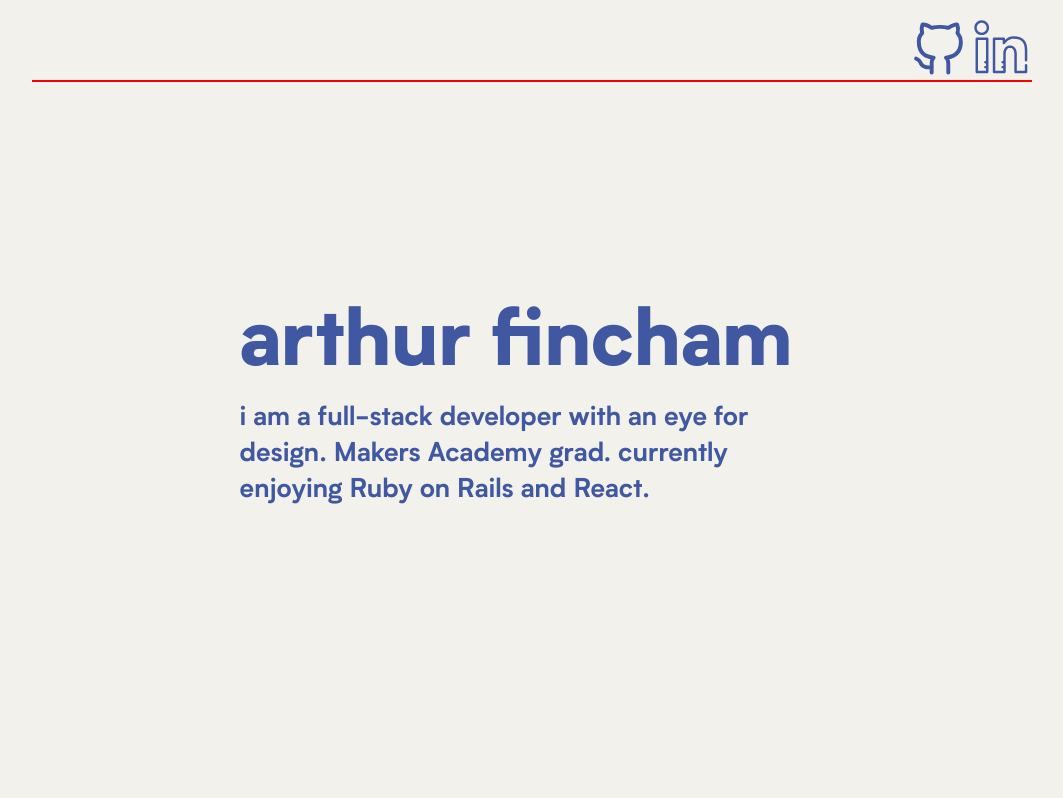
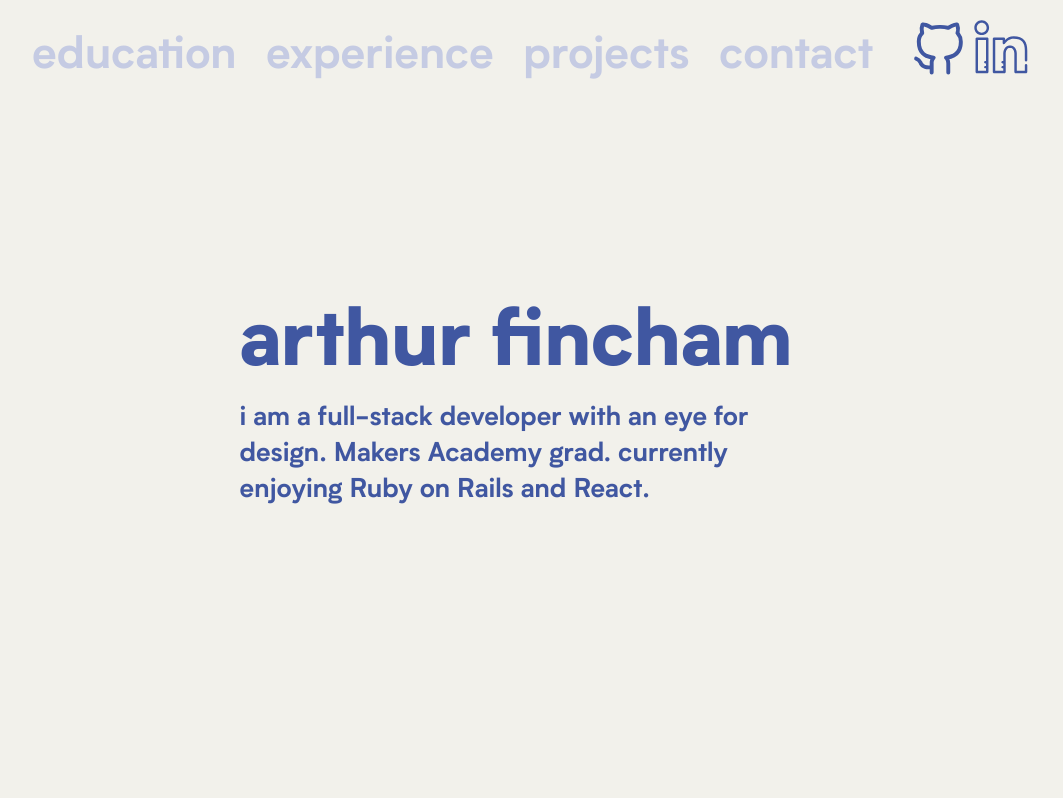
Before and after one commit to arthurfincham/react-portfolio, a React (Create React App) app: page / in a window 1280 px wide. Shown: the top 798 px of the page, without its empty margins (108-1171 px from the left). Built offline with nearby package versions, Linux system fonts and the light colour scheme; a web font is replaced by a local one.

Commit message:
update desktop nav bar

```diff
--- a/src/App.css
+++ b/src/App.css
@@ -65,6 +65,7 @@
   position: relative;
   text-align: left;
   min-height: fit-content;
+  margin-bottom: 20vh;
 }
 
 .flex-col {
@@ -413,7 +414,7 @@ h1.project-h1 {
   flex-direction: row;
   justify-content: space-between;
   align-items: flex-end;
-  border-bottom: 2px solid red;
+  padding-bottom: 1em;
 }
 
 @media only screen and (min-width: 1100px) {
@@ -438,9 +439,75 @@ h1.project-h1 {
 }
 
 .navTitle {
+  color: #c5cbe3;
+  font-size: 2em;
+  margin: 0;
+  padding: 0;
+  line-height: 1em;
+}
+
+.navTitle-active {
   color: #f23c1f;
   font-size: 2em;
   margin: 0;
   padding: 0;
   line-height: 1em;
 }
+
+.anchor {
+  font-family: 'Biotif-Bold';
+  font-size: 1em;
+  text-decoration: underline;
+  text-decoration-color: #f23c1f;
+}
+
+.anchor {
+  position: relative;
+  text-decoration: none;
+  padding-bottom: 1px;
+}
+
+.anchor:before,
+.anchor:after {
+  content: '';
+  position: absolute;
+  bottom: 2px;
+  left: 0;
+  right: 0;
+  height: 2px;
+  background-color: #f37272;
+}
+.anchor:before {
+  opacity: 0;
+  transform: translateY(-8px);
+  transition: transform 0s cubic-bezier(0.175, 0.885, 0.32, 1.275), opacity 0s;
+}
+.anchor:after {
+  opacity: 0;
+  transform: translateY(4px);
+  transition: transform 0.2s cubic-bezier(0.175, 0.885, 0.32, 1.275), opacity 0.2s;
+}
+.anchor:hover:before,
+.anchor:focus:before,
+.anchor:hover:after,
+.anchor:focus:after {
+  opacity: 1;
+  transform: translateY(0);
+}
+.anchor:hover:before,
+.anchor:focus:before {
+  transition: transform 0.2s cubic-bezier(0.175, 0.885, 0.32, 1.275), opacity 0.2s;
+}
+.anchor:hover:after,
+.anchor:focus:after {
+  transition: transform 0s 0.2s cubic-bezier(0.175, 0.885, 0.32, 1.275), opacity 0s 0.2s;
+}
+
+@keyframes name-of-animation {
+  0% {
+    opacity: 0;
+  }
+  100% {
+    opacity: 1;
+  }
+}
--- a/src/components/Navbar.js
+++ b/src/components/Navbar.js
@@ -1,33 +1,103 @@
 import React from 'react';
 import IconLinks from './IconLinks';
-import Fade from 'react-reveal/Fade';
 
 export default function Navbar({ section1InView, section2InView, section3InView, section4InView, section5InView }) {
   let determineTitle = () => {
     if (section1InView) {
-      return '';
+      return (
+        <>
+          <a className="anchor" href="#Education">
+            <h3 className="navTitle">education</h3>
+          </a>
+          <a className="anchor" href="#Experience">
+            <h3 className="navTitle">experience</h3>
+          </a>
+          <a className="anchor" href="#Projects">
+            <h3 className="navTitle">projects</h3>
+          </a>
+          <a className="anchor" href="#Pontact">
+            <h3 className="navTitle">contact</h3>
+          </a>
+        </>
+      );
     }
     if (section2InView) {
-      return 'Education';
+      return (
+        <>
+          <a className="anchor" href="#Education">
+            <h3 className="navTitle-active">education</h3>
+          </a>
+          <a className="anchor" href="#Experience">
+            <h3 className="navTitle">experience</h3>
+          </a>
+          <a className="anchor" href="#Projects">
+            <h3 className="navTitle">projects</h3>
+          </a>
+          <a className="anchor" href="#Contact">
+            <h3 className="navTitle">contact</h3>
+          </a>
+        </>
+      );
     }
     if (section3InView) {
-      return 'Experience';
+      return (
+        <>
+          <a className="anchor" href="#Education">
+            <h3 className="navTitle">education</h3>
+          </a>
+          <a className="anchor" href="#Experience">
+            <h3 className="navTitle-active">experience</h3>
+          </a>
+          <a className="anchor" href="#Projects">
+            <h3 className="navTitle">projects</h3>
+          </a>
+          <a className="anchor" href="#Contact">
+            <h3 className="navTitle">contact</h3>
+          </a>
+        </>
+      );
     }
     if (section4InView) {
-      return 'Projects';
+      return (
+        <>
+          <a className="anchor" href="#Education">
+            <h3 className="navTitle">education</h3>
+          </a>
+          <a className="anchor" href="#Experience">
+            <h3 className="navTitle">experience</h3>
+          </a>
+          <a className="anchor" href="#Projects">
+            <h3 className="navTitle-active">projects</h3>
+          </a>
+          <a className="anchor" href="#Contact">
+            <h3 className="navTitle">contact</h3>
+          </a>
+        </>
+      );
     }
     if (section5InView) {
-      return 'Contact';
+      return (
+        <>
+          <a className="anchor" href="#Education">
+            <h3 className="navTitle">education</h3>
+          </a>
+          <a className="anchor" href="#Experience">
+            <h3 className="navTitle">experience</h3>
+          </a>
+          <a className="anchor" href="#Projects">
+            <h3 className="navTitle">projects</h3>
+          </a>
+          <a className="anchor" href="#Contact">
+            <h3 className="navTitle-active">contact</h3>
+          </a>
+        </>
+      );
     }
   };
   let sectionTitle = determineTitle;
   return (
     <nav className="navbar">
-      <h2 className="navTitle">
-        <Fade duration={500} spy={sectionTitle()}>
-          {sectionTitle()}
-        </Fade>
-      </h2>
+      {sectionTitle()}
       <IconLinks />
     </nav>
   );
```
